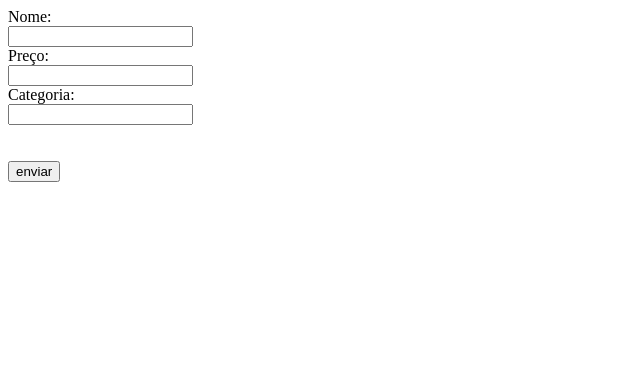
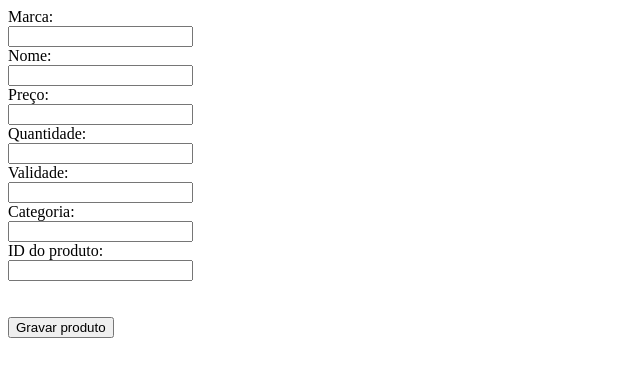
Before and after one commit to MathOliver98/ProjetoT, a Flask app: page / in a window 1280 px wide. Shown: the top 377 px of the page, without its empty margins (0-640 px from the left). Run offline with Flask 2, Linux system fonts and the light colour scheme.

Commit message:
Update cadastrar.html

```diff
--- a/mainteste/templates/cadastrar.html
+++ b/mainteste/templates/cadastrar.html
@@ -1,13 +1,21 @@
 <HTML>
 <form action="gravar" method="POST">
+  <label for="marca">Marca:</label><br>
+  <input type="text" name="marca" /><br>
   <label for="nome">Nome:</label><br>
   <input type="text" name="nome" /><br>
   <label for="preco">Preço:</label><br>
   <input type="text" name="preco" /><br>
+  <label for="quantidade">Quantidade:</label><br>
+  <input type="text" name="quantidade" /><br>
+  <label for="validade">Validade:</label><br>
+  <input type="text" name="validade" /><br>
   <label for="categoria">Categoria:</label><br>
   <input type="text" name="categoria" /><br>
+  <label for="prodID">ID do produto:</label><br>
+  <input type="text" name="prodID" /><br>
   <br><br>
-  <input type="submit" value="enviar" />
+  <input type="submit" value="Gravar produto" />
 </form>
 
-</HTML>
+</HTML
```
